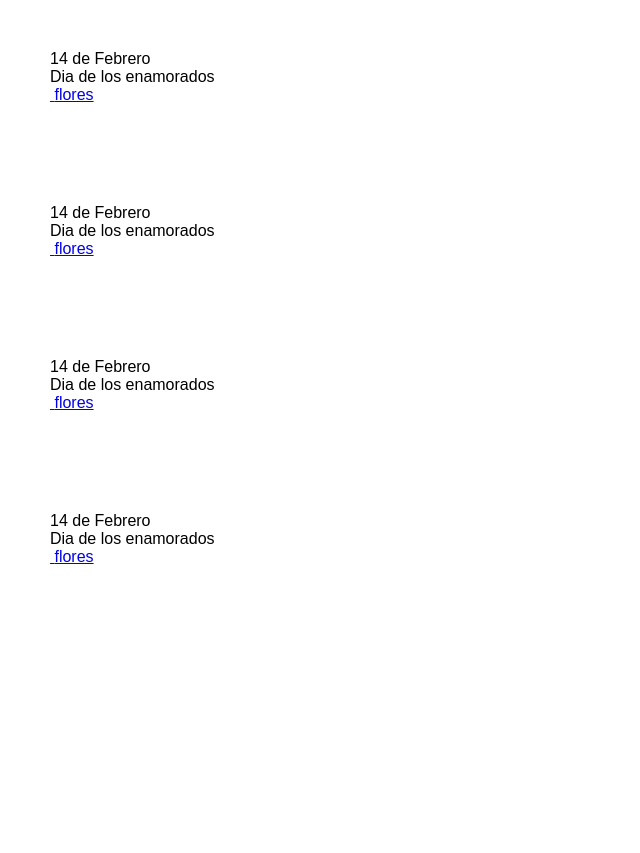
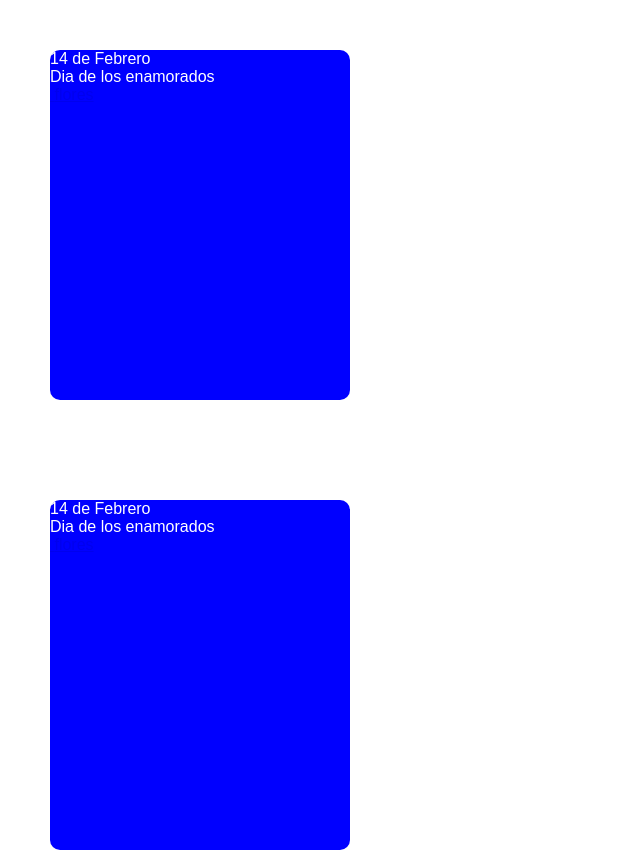
Before and after one commit to MarIsaTrettel/CSSpractica, a plain HTML site: page 20proyectosCompletos/hoverCards/index.html in a window 1280 px wide. Shown: the top 853 px of the page, without its empty margins (0-640 px from the left). Before the commit the page ends 800 px from the top, so only its background shows below. Drawn offline with Linux system fonts and the light colour scheme.

Commit message:
Proyecto 2

```diff
--- a/20proyectosCompletos/hoverCards/style.css
+++ b/20proyectosCompletos/hoverCards/style.css
@@ -9,3 +9,11 @@ body {
     width: 100%;
     padding: 50px;
 }
+
+.cards .card {
+    background-color: blue;
+    color: white;
+    width: 300px;
+    height: 350px;
+    border-radius: 10px;
+}
```
